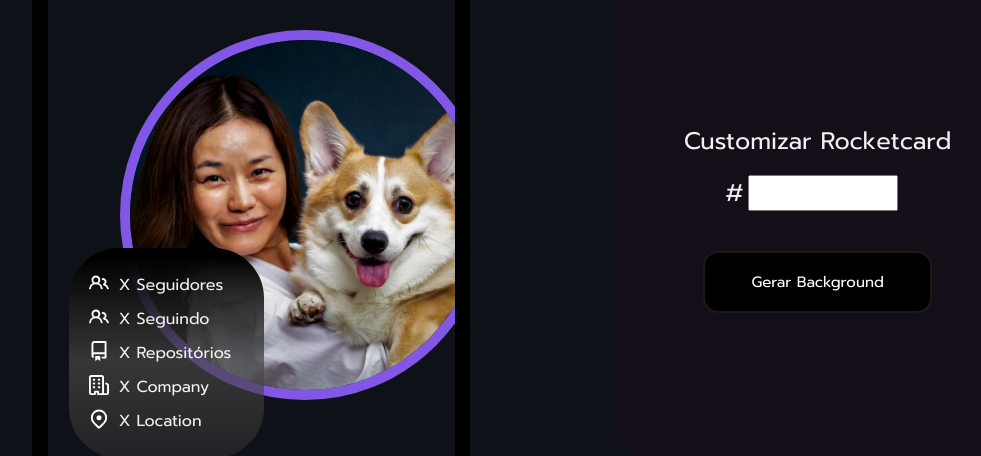
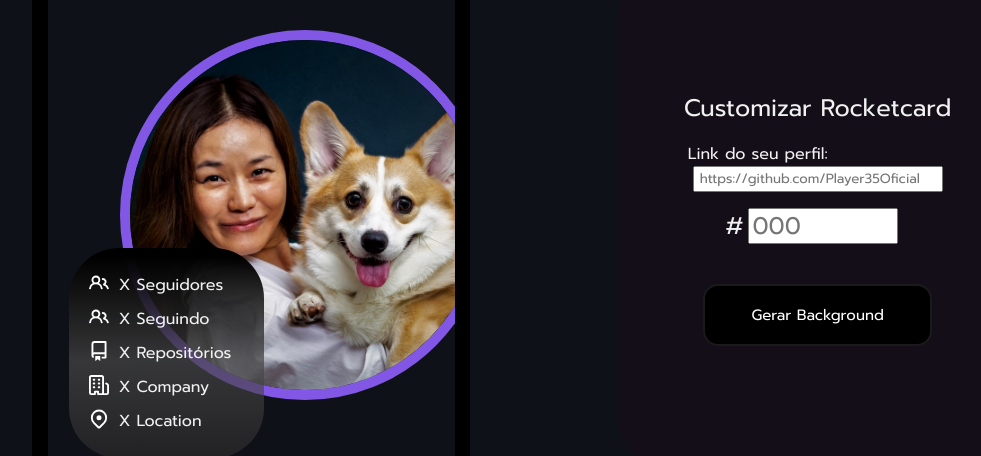
Before and after one commit to Player35Oficial/Desafio-Rocketcard, a plain HTML site: page index.html in a window 1280 px wide. Shown: the part 129-585 px from the top of the page, without its empty margins (115-1096 px from the left). Drawn offline with Linux system fonts and the light colour scheme; no server answers.

Commit message:
insert link-input for github

```diff
--- a/index.html
+++ b/index.html
@@ -81,9 +81,16 @@
     <div class="customize-container">
         <h4>Customizar Rocketcard</h4>
 
+        <div class="user-link-container">
+            <label for="user-link" id="user-link-label">Link do seu perfil:
+                <input type="text" id="user-link" placeholder="https://github.com/Player35Oficial">
+            </label>
+        </div>
+
+
         <label id="colorText_label" for="colorText">
             <span>#</span>
-            <input type="text" name="colorText" id="colorText">
+            <input type="text" name="colorText" id="colorText" placeholder="000">
             <span id="hexError"> Valor inválido </span>
         </label>
 
--- a/style.css
+++ b/style.css
@@ -61,11 +61,33 @@ body {
     font-size: 15px;
     font-weight: 400;
 }
+.user-link-container {
+    display: flex;
+    flex-direction: column;
+    width: 260px;
+}
+#user-link-label {
+    display: flex;
+    flex-direction: column;
+}
+#user-link {
+    height: 26px;
+    width: 250px;
+    align-self: center;
+    padding-left: 5px;
+}
+#user-link:focus {
+    appearance: none;
+    border-style: none;
+    outline: ridge;
+}
+
 #colorText {
     font-family: 'Prompt', sans-serif;
     height: 36px;
     width: 150px;
     font-size: 24px;
+    padding-left: 2px;
 }
 #colorText_label {
     height: 60px;
```
